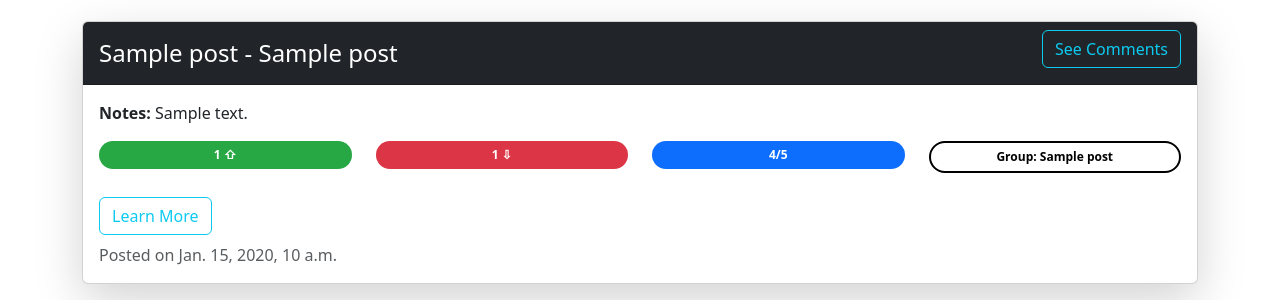
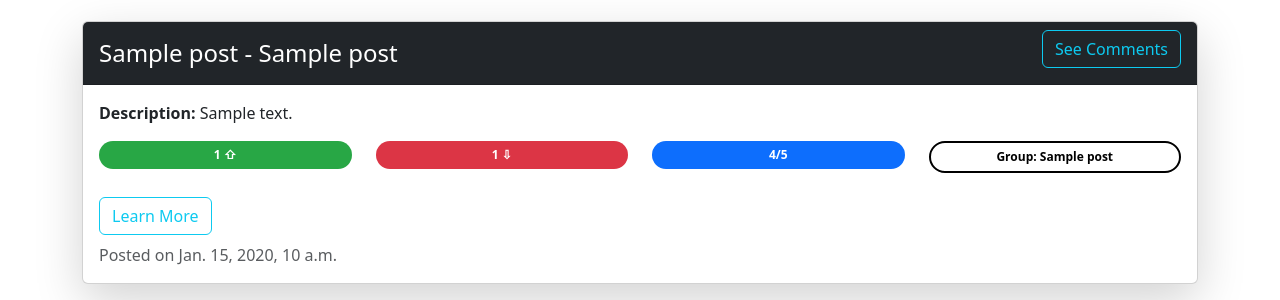
Before and after one commit to anjalipag/group14-database-project, a Django app: template group14site/myReccs/templates/user_recommendations.html in a window 1280 px wide. Shown: the part 145-445 px from the top of the page. Run offline with Django 5.2, Linux system fonts and the light colour scheme; the template is opened without the code that fills it: most values are stand-ins (such as "Sample title", 1, 10 or a date in 2020); some libraries are stand-ins or nearby versions; some web fonts are replaced.

Commit message:
updated notes to description

```diff
--- a/group14site/myReccs/templates/user_recommendations.html
+++ b/group14site/myReccs/templates/user_recommendations.html
@@ -47,7 +47,7 @@
           <a href="{% url 'user_reccs_comments' post.post_id %}" class="btn btn-outline-info poppins-regular mb-2">See Comments</a>
         </div>
         <div class="card-body">
-          <p class="mb-3 poppins-regular"><strong>Notes:</strong> {{ post.description }}</p>
+          <p class="mb-3 poppins-regular"><strong>Description:</strong> {{ post.description }}</p>
 
           <div class="row text-center mb-3">
             <div class="col-md-3 mb-2">
```
